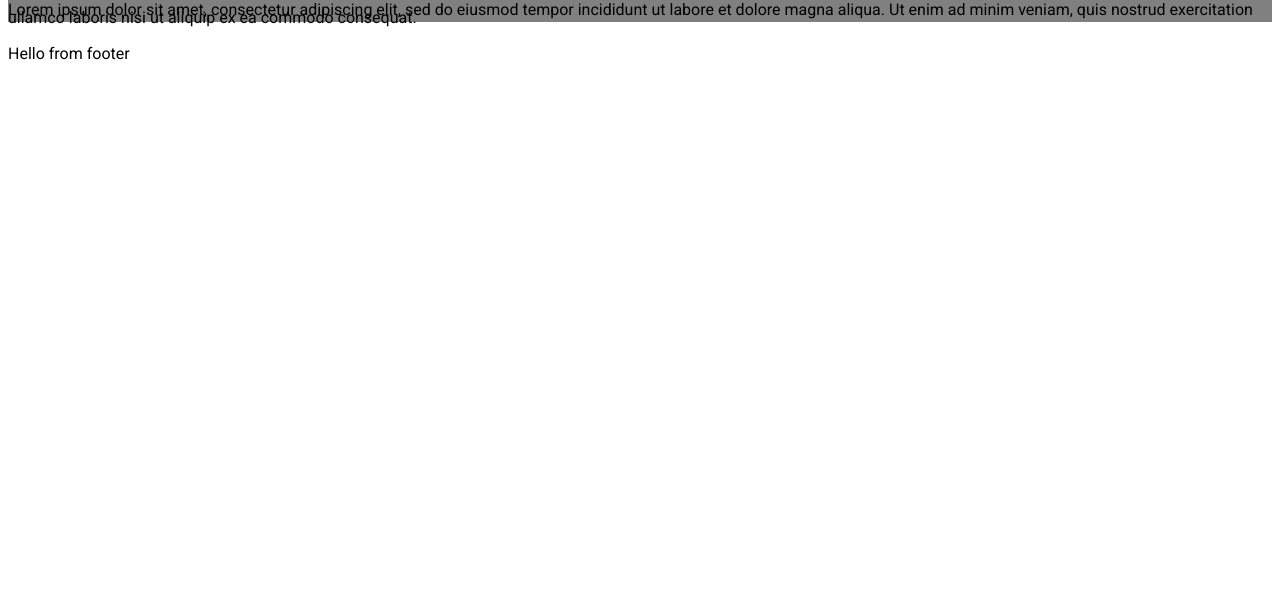
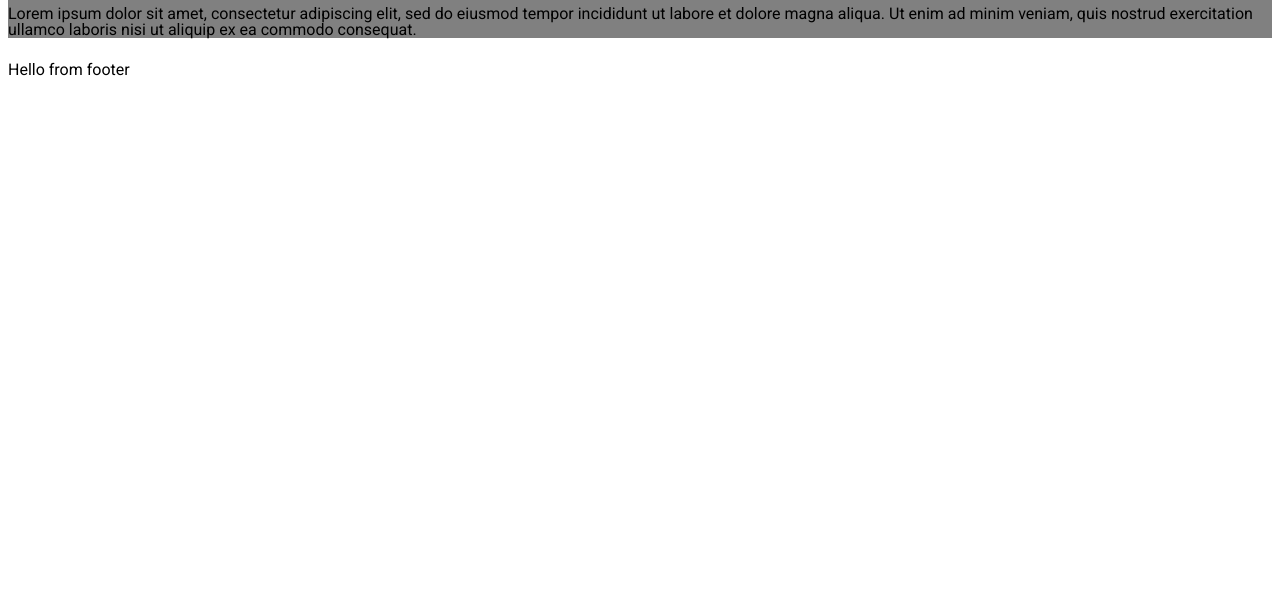
Before and after one commit to sernould/gatsby-exemple, a Gatsby site: page /blog in a window 1280 px wide. Shown: the part 186-800 px from the top of the page. Built offline with nearby package versions, Linux system fonts and the light colour scheme; Gatsby itself is replaced by a stand-in of ours.

Commit message:
line height : 0.5 to 1

```diff
--- a/src/components/layout.css
+++ b/src/components/layout.css
@@ -15,7 +15,7 @@ p {
 
 .blog-text {
     color:black;
-    line-height: 0.5;
+    line-height: 1;
 }
 .products-text {
     color:green;
```
